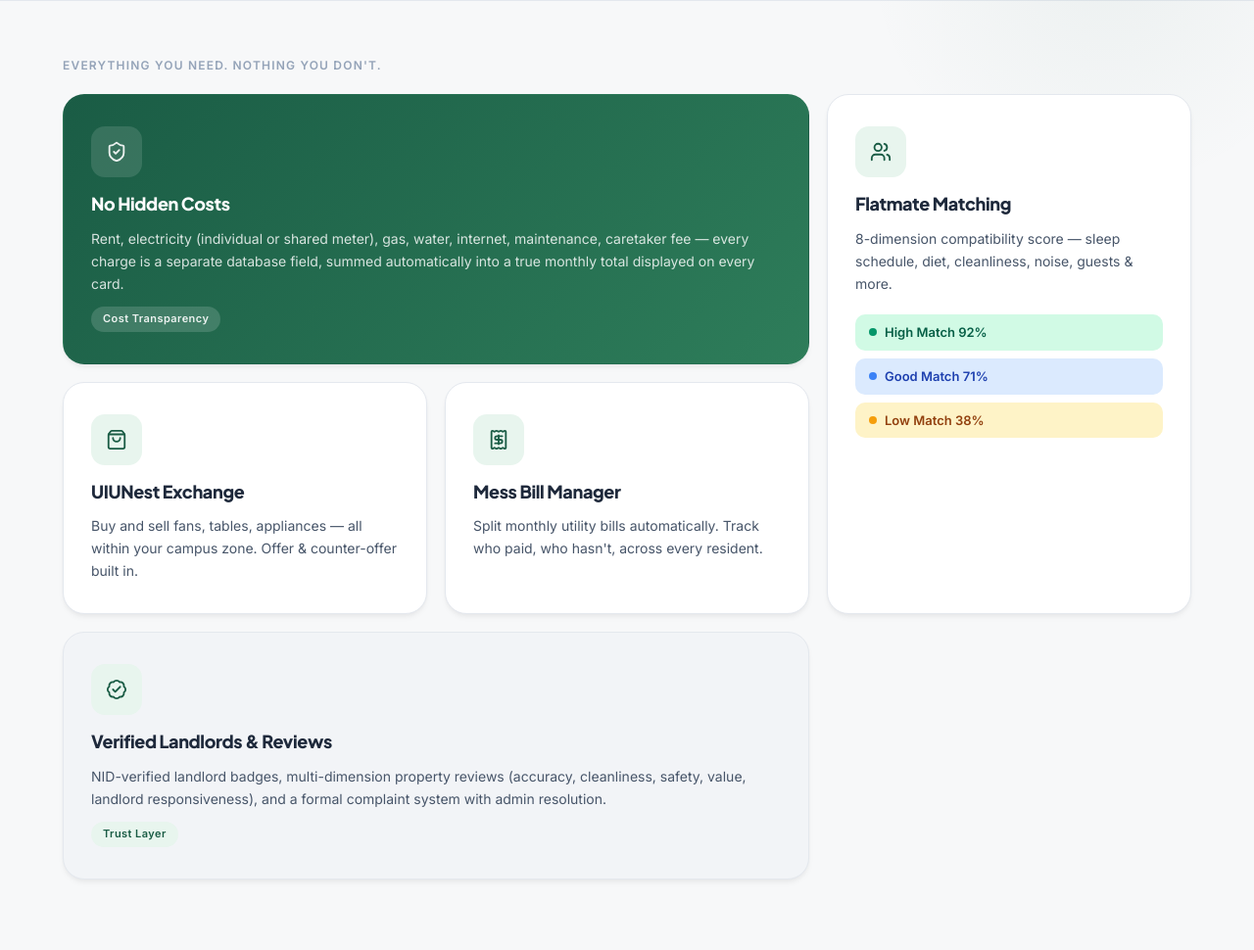
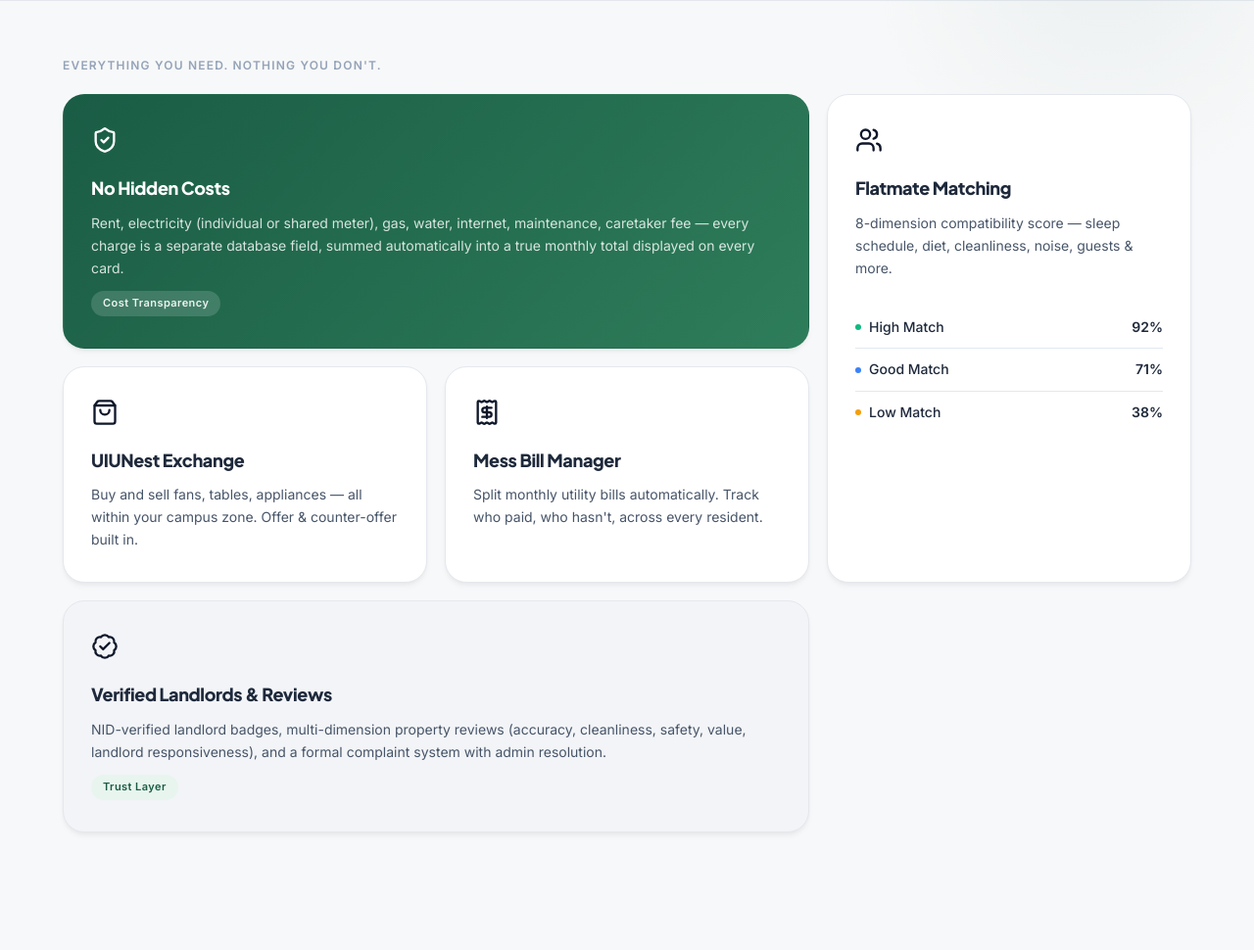
Before and after one commit to SpicyFalcon619/UIUNest, a PHP site: page / in a window 1280 px wide. Shown: the part 771-1741 px from the top of the page at 98% size. Run offline with PHP 8.4, Linux system fonts and the light colour scheme; data that the repository does not hold is empty.

Commit message:
style: elevate bento grid to premium SaaS aesthetic

```diff
--- a/index.html
+++ b/index.html
@@ -4,7 +4,7 @@
 <meta charset="utf-8">
 <meta name="viewport" content="width=device-width,initial-scale=1">
 <title>UIUNest - Find your home near UIU</title>
-<link rel="stylesheet" href="style.css?v=5">
+<link rel="stylesheet" href="style.css?v=6">
 <link rel="preconnect" href="https://fonts.googleapis.com">
 <link rel="preconnect" href="https://fonts.gstatic.com" crossorigin>
 <link href="https://fonts.googleapis.com/css2?family=Plus+Jakarta+Sans:wght@700;800&family=Inter:wght@400;500;600&display=swap" rel="stylesheet">
@@ -65,9 +65,9 @@
       <h3>Flatmate Matching</h3>
       <p>8-dimension compatibility score — sleep schedule, diet, cleanliness, noise, guests & more.</p>
       <div class="bento-score-preview">
-        <div class="bsc-pill bsc-high">High Match 92%</div>
-        <div class="bsc-pill bsc-mid">Good Match 71%</div>
-        <div class="bsc-pill bsc-low">Low Match 38%</div>
+        <div class="bsc-pill bsc-high"><span>High Match</span> <span>92%</span></div>
+        <div class="bsc-pill bsc-mid"><span>Good Match</span> <span>71%</span></div>
+        <div class="bsc-pill bsc-low"><span>Low Match</span> <span>38%</span></div>
       </div>
     </div>
 
--- a/style.css
+++ b/style.css
@@ -1164,20 +1164,21 @@ body.landing-page .hero { padding-top: 88px; }
 }
 .bento-emerald h3 { color: #fff; }
 .bento-emerald p  { color: rgba(255,255,255,0.82); }
-.bento-emerald .bento-icon { color: rgba(255,255,255,0.9); background: rgba(255,255,255,0.12); }
+.bento-emerald .bento-icon { color: #fff; }
 .bento-surface { background: var(--surface-2); }
 
 /* Icon */
 .bento-icon {
-  width: 52px; height: 52px; border-radius: 14px;
-  background: var(--emerald);
-  color: #fff;
-  display: inline-flex; align-items: center; justify-content: center;
+  color: #0F172A;
+  display: flex; align-items: center; justify-content: flex-start;
   flex-shrink: 0;
-  margin-bottom: 4px;
+  margin-bottom: 12px;
+}
+.bento-icon .lucide-lg {
+  width: 28px !important; height: 28px !important;
 }
 .bento-icon-soft {
-  background: var(--emerald-soft); color: var(--emerald);
+  /* Removed pastel backgrounds per instructions */
 }
 
 /* Tag pill */
@@ -1195,18 +1196,21 @@ body.landing-page .hero { padding-top: 88px; }
 }
 
 /* Compatibility score preview pills */
-.bento-score-preview { display: flex; flex-direction: column; gap: 8px; margin-top: 8px; }
+.bento-score-preview { display: flex; flex-direction: column; margin-top: 16px; }
 .bsc-pill {
-  padding: 8px 14px; border-radius: 10px;
-  font-size: 13px; font-weight: 700;
-  display: flex; align-items: center; gap: 8px;
+  padding: 10px 0;
+  border-bottom: 1px solid #E2E8F0;
+  font-size: 14px; font-weight: 500;
+  display: flex; align-items: center; justify-content: space-between;
+  color: var(--ink);
+  background: transparent;
 }
-.bsc-pill::before { content: ''; width: 8px; height: 8px; border-radius: 50%; flex-shrink: 0; }
-.bsc-high  { background: #D1FAE5; color: #065F46; }
-.bsc-high::before  { background: #059669; }
-.bsc-mid   { background: #DBEAFE; color: #1E40AF; }
+.bsc-pill:last-child { border-bottom: none; }
+.bsc-pill::before { content: ''; width: 6px; height: 6px; border-radius: 50%; flex-shrink: 0; margin-right: 8px; }
+.bsc-pill span:first-child { flex: 1; text-align: left; }
+.bsc-pill span:last-child { font-weight: 600; }
+.bsc-high::before  { background: #10B981; }
 .bsc-mid::before   { background: #3B82F6; }
-.bsc-low   { background: #FEF3C7; color: #92400E; }
 .bsc-low::before   { background: #F59E0B; }
 
 @media (max-width: 860px) {
```
